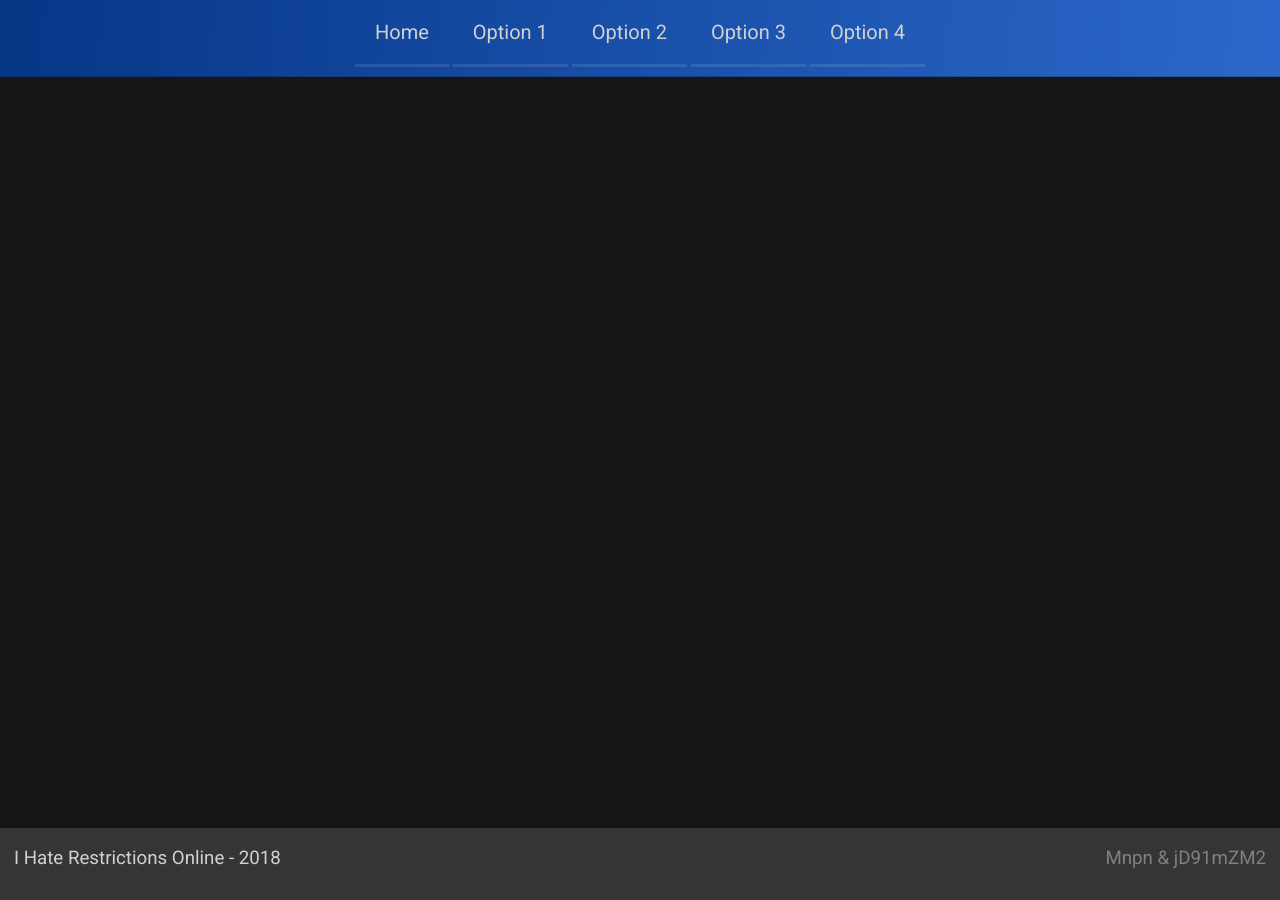
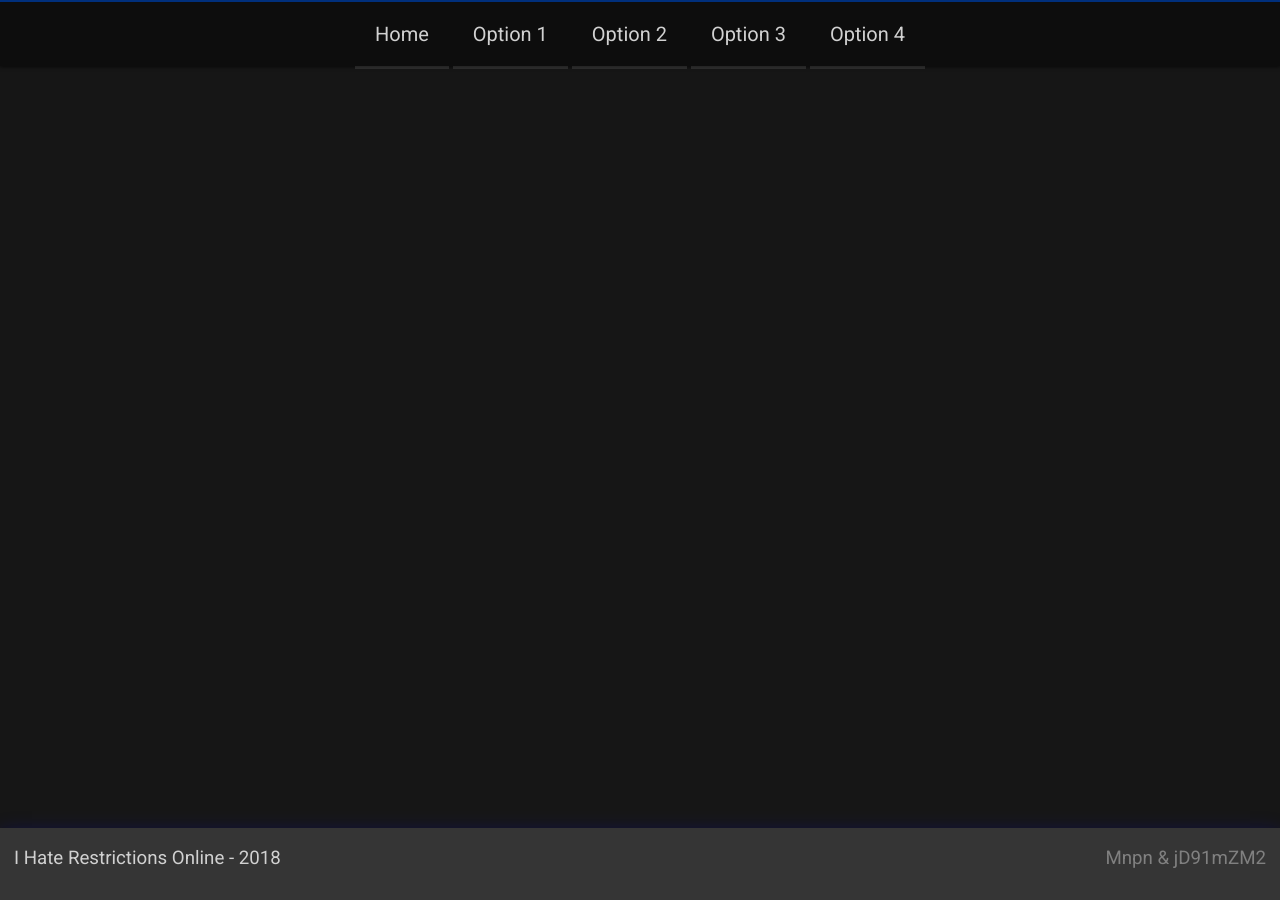
Before and after one commit to jaka2015/I-Hate-Restrictions-Online, a Jekyll site: the page built from index.md, in a window 1280 px wide. Built offline with Jekyll 4.4.1, drawn with Linux system fonts in a browser that asks for light colours.

Commit message:
OGP & Faint footer gradient

```diff
--- a/_layouts/default.html
+++ b/_layouts/default.html
@@ -12,12 +12,15 @@
 		<link rel="mask-icon" href="/fav/safari-pinned-tab.svg" color="#2b5797">
 		<meta name="msapplication-TileColor" content="#2b5797">
 		<meta name="theme-color" content="#ffffff">
-		<meta name="og:image" content="/ihro_logo.png">
+
+		<meta property="og:image" content="/ihro_logo.png" />
+		<meta property="og:url" content="{{ site.url }}" />
+		<meta property="og:title" content="{{ site.title }}" />
 
 		<meta name="viewport" content="width=device-width, initial-scale=1">
 	</head>
 	<body>
-		<header class="headerbg">
+		<header>
 			<nav>
 				<a href="/">Home</a>
 				<a href="/1.html">Option 1</a>
--- a/style.css
+++ b/style.css
@@ -57,14 +57,15 @@
 
 /* Header */
 header {
-    background: rgba(0, 0, 0, 0);
-    box-shadow: 0 0 0px black;
-    height: 70px;
+	background: rgba(0, 0, 0, 0.4);
+	border-top: 2px solid #002f7c;
+	box-shadow: 0 0 4px black;
+	height: 64px;
 	left: 0;
 	position: fixed;
 	top: 0;
 	width: 100%;
-    z-index: 100;
+	z-index: 1;
 }
 
 nav {
@@ -99,6 +100,7 @@
 	height: 8%;
 	background-color: #353535;
 	left: 0;
+	box-shadow: 8px 0 0 0 rgba(0,0,0,0.2),0 6px 20px 0 rgba(0,0,255,0.3);
 }
 
 .footerright {
```
Lines whose indentation alone changed are shown as unchanged.
